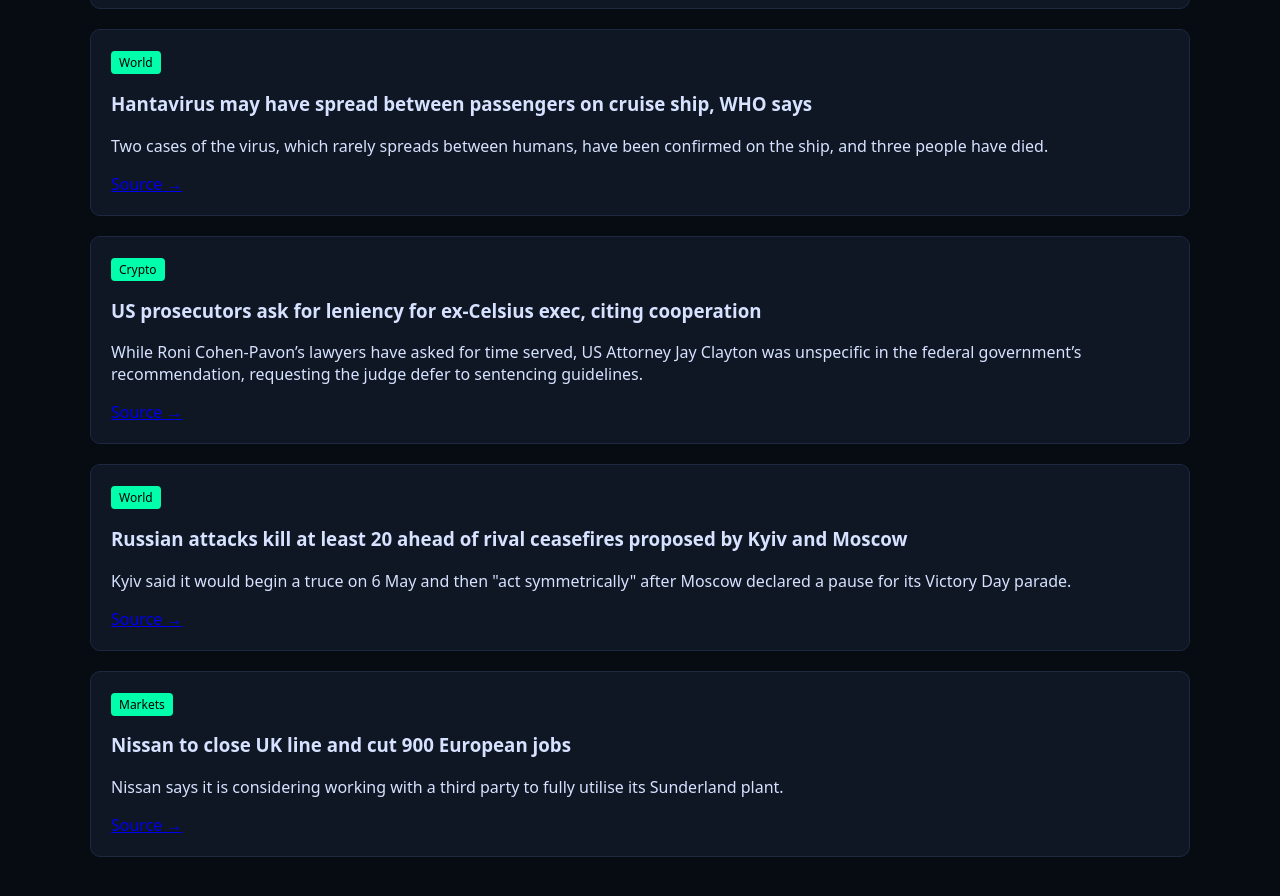
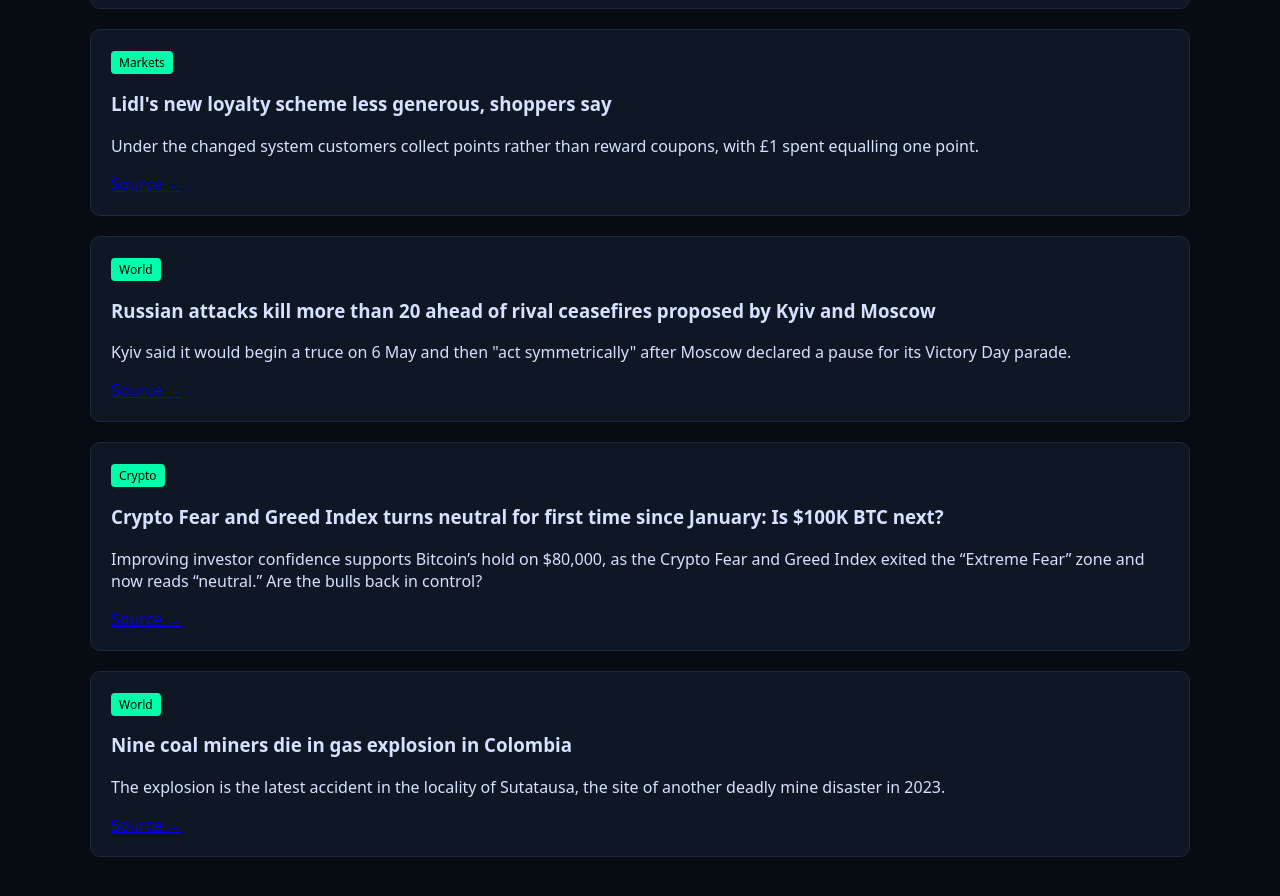
Before and after one commit to svmomin/alien-intelligence-blog, an Eleventy site: page src/posts/2026-05-05-briefing.md in a window 1280 px wide. Shown: the part 398-1294 px from the top of the page. Built offline with nearby package versions, Linux system fonts and the light colour scheme; Eleventy itself is replaced by a stand-in of ours; files that its build step writes are made by us from their sources.

Commit message:
Auto alien intelligence post

```diff
--- a/src/posts/2026-05-05-briefing.md
+++ b/src/posts/2026-05-05-briefing.md
@@ -16,29 +16,29 @@ date: "2026-05-05"
 </div>
 
 <div class="intel-card">
-<span class="intel-category">World</span>
-<h3>Hantavirus may have spread between passengers on cruise ship, WHO says</h3>
-<p>Two cases of the virus, which rarely spreads between humans, have been confirmed on the ship, and three people have died.</p>
-<a href="https://www.bbc.com/news/articles/cm2p186gyp2o?at_medium=RSS&at_campaign=rss" target="_blank">Source →</a>
-</div>
-
-<div class="intel-card">
-<span class="intel-category">Crypto</span>
-<h3>US prosecutors ask for leniency for ex-Celsius exec, citing cooperation</h3>
-<p>While Roni Cohen-Pavon’s lawyers have asked for time served, US Attorney Jay Clayton was unspecific in the federal government’s recommendation, requesting the judge defer to sentencing guidelines.</p>
-<a href="https://cointelegraph.com/news/us-prosecutors-recommendation-celsius-exec-sentencing?utm_source=rss_feed&utm_medium=rss&utm_campaign=rss_partner_inbound" target="_blank">Source →</a>
+<span class="intel-category">Markets</span>
+<h3>Lidl's new loyalty scheme less generous, shoppers say</h3>
+<p>Under the changed system customers collect points rather than reward coupons, with £1 spent equalling one point.</p>
+<a href="https://www.bbc.com/news/articles/ckgp7y5jg59o?at_medium=RSS&at_campaign=rss" target="_blank">Source →</a>
 </div>
 
 <div class="intel-card">
 <span class="intel-category">World</span>
-<h3>Russian attacks kill at least 20 ahead of rival ceasefires proposed by Kyiv and Moscow</h3>
+<h3>Russian attacks kill more than 20 ahead of rival ceasefires proposed by Kyiv and Moscow</h3>
 <p>Kyiv said it would begin a truce on 6 May and then "act symmetrically" after Moscow declared a pause for its Victory Day parade.</p>
 <a href="https://www.bbc.com/news/articles/c1e2zjz22p9o?at_medium=RSS&at_campaign=rss" target="_blank">Source →</a>
 </div>
 
 <div class="intel-card">
-<span class="intel-category">Markets</span>
-<h3>Nissan to close UK line and cut 900 European jobs</h3>
-<p>Nissan says it is considering working with a third party to fully utilise its Sunderland plant.</p>
-<a href="https://www.bbc.com/news/articles/cdep9g8dp36o?at_medium=RSS&at_campaign=rss" target="_blank">Source →</a>
+<span class="intel-category">Crypto</span>
+<h3>Crypto Fear and Greed Index turns neutral for first time since January: Is $100K BTC next?</h3>
+<p>Improving investor confidence supports Bitcoin’s hold on $80,000, as the Crypto Fear and Greed Index exited the “Extreme Fear” zone and now reads “neutral.” Are the bulls back in control?</p>
+<a href="https://cointelegraph.com/markets/crypto-fear-and-greed-flips-to-neutral-for-the-first-time-since-january?utm_source=rss_feed&utm_medium=rss&utm_campaign=rss_partner_inbound" target="_blank">Source →</a>
 </div>
+
+<div class="intel-card">
+<span class="intel-category">World</span>
+<h3>Nine coal miners die in gas explosion in Colombia</h3>
+<p>The explosion is the latest accident in the locality of Sutatausa, the site of another deadly mine disaster in 2023.</p>
+<a href="https://www.bbc.com/news/articles/cdxpe02y05go?at_medium=RSS&at_campaign=rss" target="_blank">Source →</a>
+</div>
```
